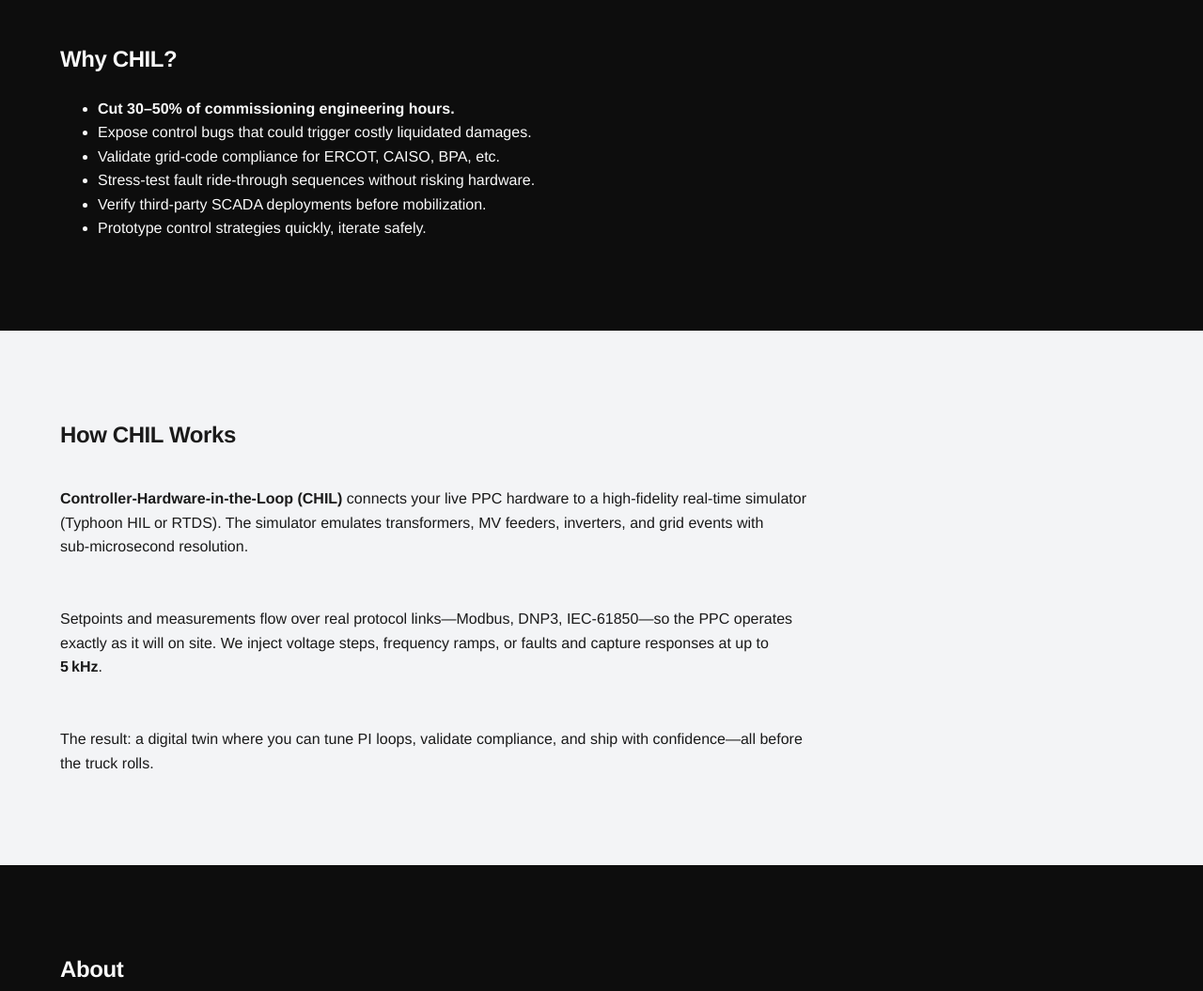
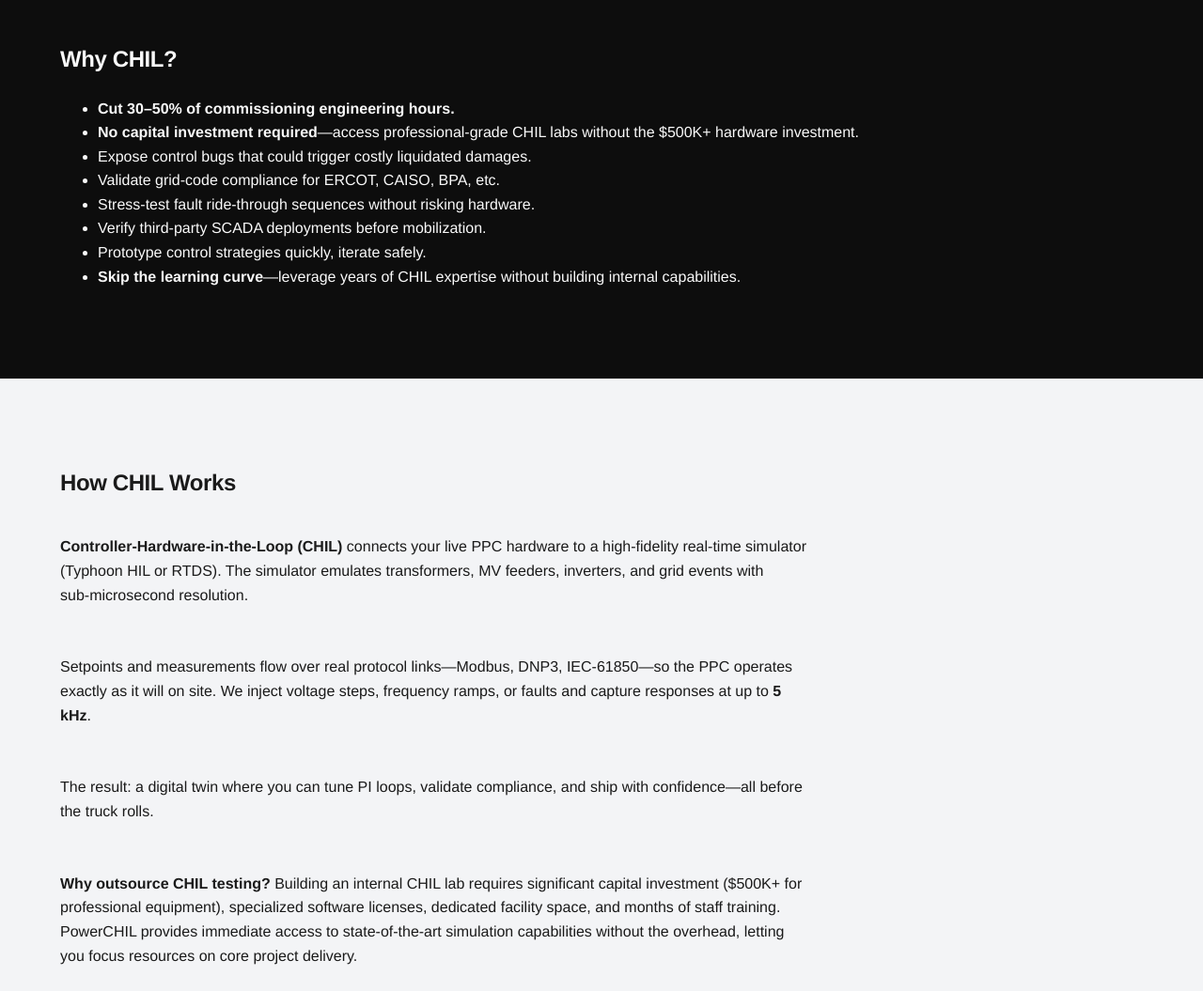
Before and after one commit to johnschafer406/PowerCHIL, a plain HTML site: page index.html in a window 1280 px wide. Shown: the part 1300-2355 px from the top of the page at 94% size. Drawn offline with Linux system fonts and the light colour scheme.

Commit message:
Update index.html

```diff
--- a/index.html
+++ b/index.html
@@ -5,8 +5,8 @@
   <meta name="viewport" content="width=device-width, initial-scale=1.0" />
   <title>PowerCHIL – Controller‑HIL Testing</title>
   <!-- SEO & Social -->
-  <meta name="description" content="Cut PV & BESS commissioning time with real‑time Controller‑HIL simulation." />
-  <meta property="og:title" content="PowerCHIL – Controller‑HIL Testing" />
+  <meta name="description" content="Cut PV & BESS commissioning time with Controller‑Hardware-in-the-Loop (CHIL) simulation." />
+  <meta property="og:title" content="PowerCHIL – CHIL Testing" />
   <meta property="og:description" content="Cut PV & BESS commissioning time with real‑time CHIL simulation." />
   <meta property="og:image" content="og-image.jpg" />
   <link rel="icon" href="favicon.ico" />
@@ -106,7 +106,7 @@
       </div>
       <div class="card">
         <h3>ISO Compliance Validation</h3>
-        <p>Verify PPC performance against CAISO, ERCOT, MISO &amp; more—before live field tests such as ERCOT Part II/III.</p>
+        <p>Verify PPC performance against CAISO, ERCOT, MISO &amp; more—before live field tests such as ERCOT Part II/III.</p>
       </div>
     </div>
   </section>
@@ -116,11 +116,13 @@
     <h2>Why CHIL?</h2>
     <ul>
       <li><strong>Cut 30–50% of commissioning engineering hours.</strong></li>
+      <li><strong>No capital investment required</strong>—access professional‑grade CHIL labs without the $500K+ hardware investment.</li>
       <li>Expose control bugs that could trigger costly liquidated damages.</li>
       <li>Validate grid‑code compliance for ERCOT, CAISO, BPA, etc.</li>
       <li>Stress‑test fault ride‑through sequences without risking hardware.</li>
       <li>Verify third‑party SCADA deployments before mobilization.</li>
       <li>Prototype control strategies quickly, iterate safely.</li>
+      <li><strong>Skip the learning curve</strong>—leverage years of CHIL expertise without building internal capabilities.</li>
     </ul>
   </section>
 
@@ -129,8 +131,9 @@
     <h2>How CHIL Works</h2>
     <div class="about-wrap">
       <p><strong>Controller‑Hardware‑in‑the‑Loop (CHIL)</strong> connects your live PPC hardware to a high‑fidelity real‑time simulator (Typhoon HIL or RTDS). The simulator emulates transformers, MV feeders, inverters, and grid events with sub‑microsecond resolution.</p>
-      <p>Setpoints and measurements flow over real protocol links—Modbus, DNP3, IEC‑61850—so the PPC operates exactly as it will on site. We inject voltage steps, frequency ramps, or faults and capture responses at up to <strong>5 kHz</strong>.</p>
+      <p>Setpoints and measurements flow over real protocol links—Modbus, DNP3, IEC‑61850—so the PPC operates exactly as it will on site. We inject voltage steps, frequency ramps, or faults and capture responses at up to <strong>5 kHz</strong>.</p>
       <p>The result: a digital twin where you can tune PI loops, validate compliance, and ship with confidence—all before the truck rolls.</p>
+      <p><strong>Why outsource CHIL testing?</strong> Building an internal CHIL lab requires significant capital investment ($500K+ for professional equipment), specialized software licenses, dedicated facility space, and months of staff training. PowerCHIL provides immediate access to state‑of‑the‑art simulation capabilities without the overhead, letting you focus resources on core project delivery.</p>
     </div>
   </section>
 
@@ -147,6 +150,7 @@
       <p>Email: <a href="mailto:johnschafer406@gmail.com">johnschafer406@gmail.com</a></p>
       <p>Phone: <a href="tel:+14065395078">406‑539‑5078</a></p>
       <p>LinkedIn: <a href="https://www.linkedin.com/in/john-schafer-5a3271204/">linkedin.com/in/john‑schafer‑5a3271204</a></p>
+      <p>Personal Website: <a href="https://johnschafer406.github.io/personal_website/">https://johnschafer406.github.io/personal_website/</a></p>
       <p>Based in Bend, Oregon – Serving clients remotely.</p>
     </div>
   </section>
```
